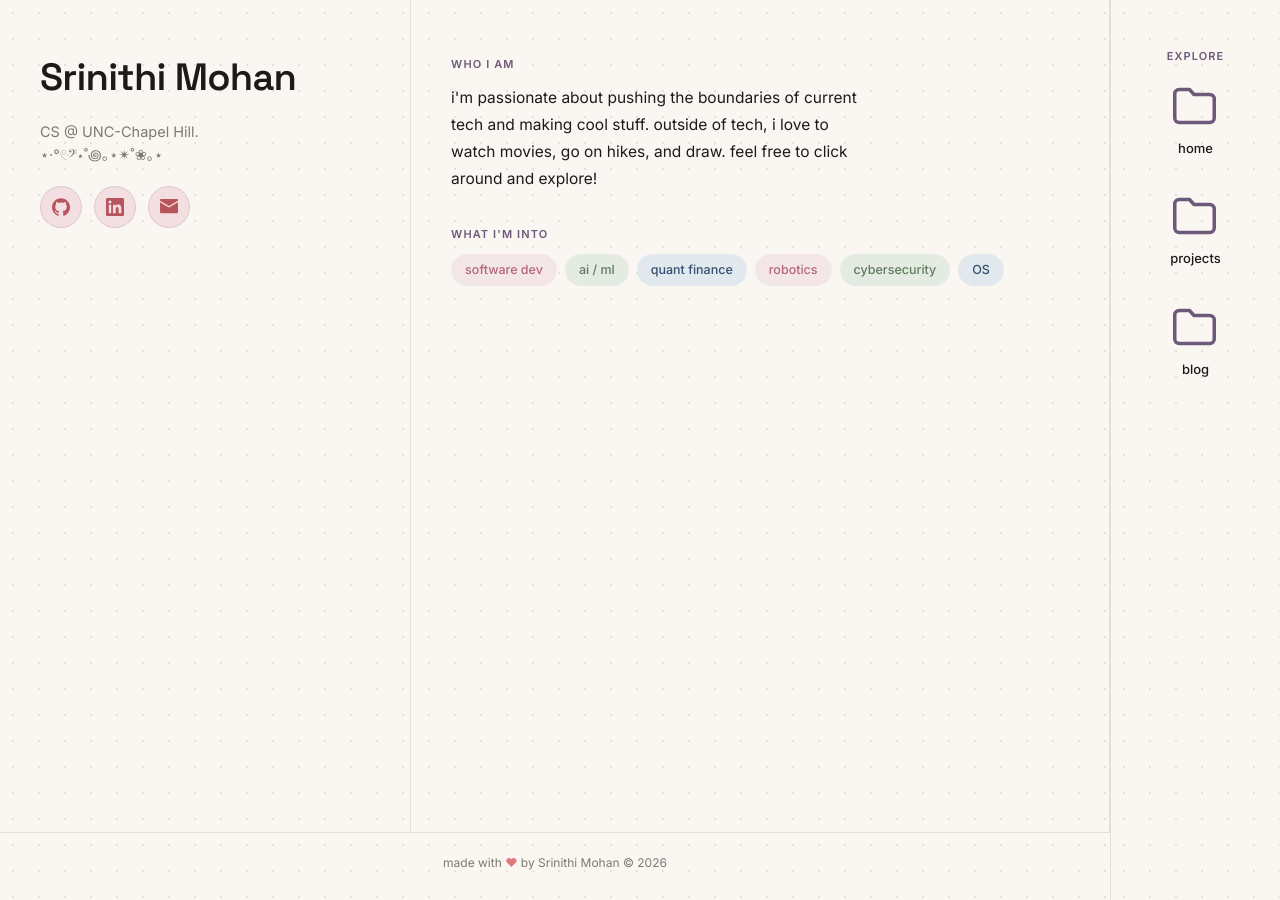
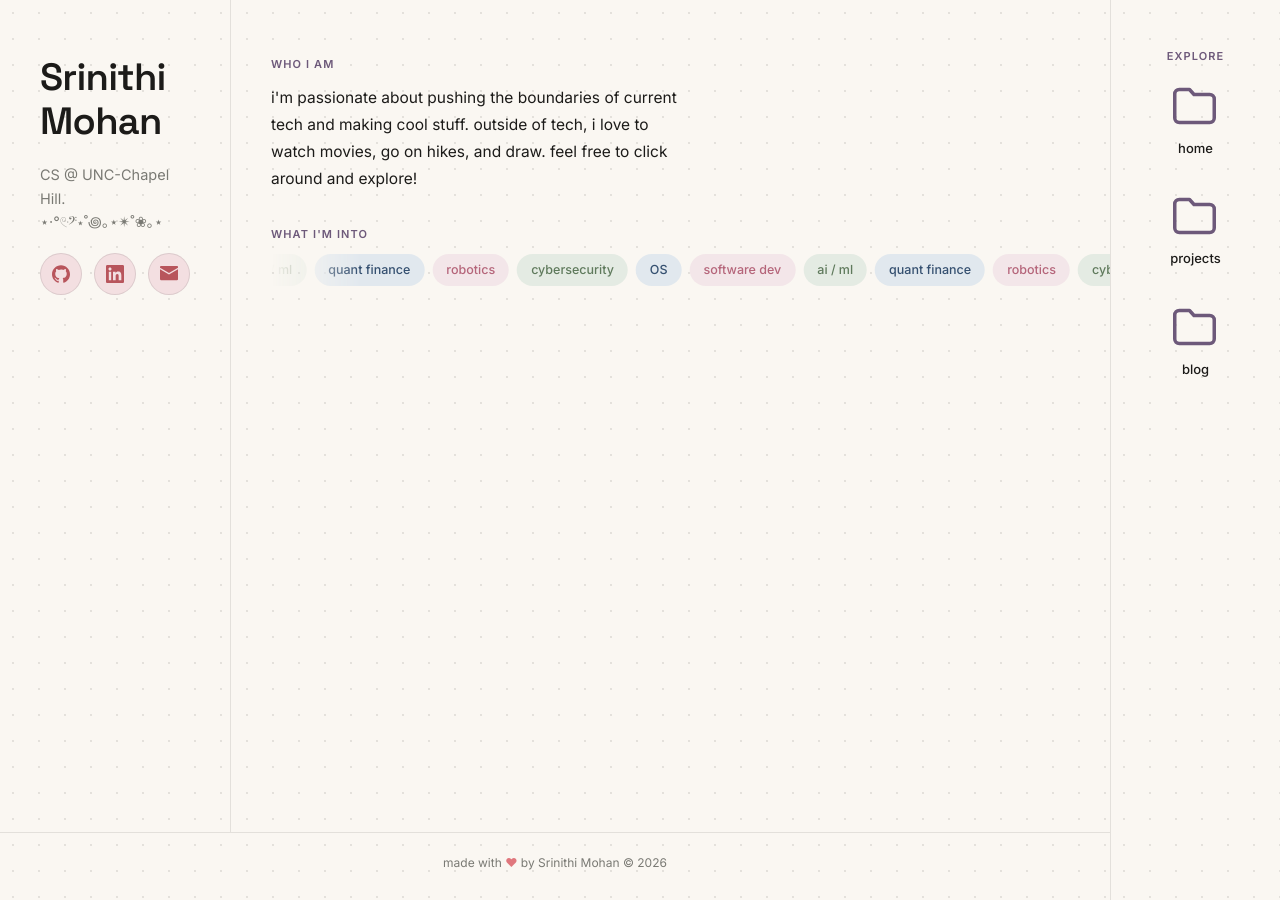
Before and after one commit to srinithimohan/srinithimohan.github.io, a Jekyll site: the page built from index.html, in a window 1280 px wide. Built offline with Jekyll 4.4.1, drawn with Linux system fonts in a browser that asks for light colours.

Commit message:
replace pill list with marquee for interests

```diff
--- a/_layouts/home.html
+++ b/_layouts/home.html
@@ -23,14 +23,22 @@
         <div class="home-bio">{{ content }}</div>
 
         <p class="eyebrow">what i'm into</p>
-        <ul class="pill-list">
+        <div class="marquee">
+          <ul class="marquee-track">
             <li class="pill">software dev</li>
             <li class="pill">ai / ml</li>
             <li class="pill">quant finance</li>
             <li class="pill">robotics</li>
             <li class="pill">cybersecurity</li>
             <li class="pill">OS</li>
+            <li class="pill" aria-hidden="true">software dev</li>
+            <li class="pill" aria-hidden="true">ai / ml</li>
+            <li class="pill" aria-hidden="true">quant finance</li>
+            <li class="pill" aria-hidden="true">robotics</li>
+            <li class="pill" aria-hidden="true">cybersecurity</li>
+            <li class="pill" aria-hidden="true">OS</li>
           </ul>
+        </div>
       </section>
 
     </main>
```
Lines whose indentation alone changed are shown as unchanged.
